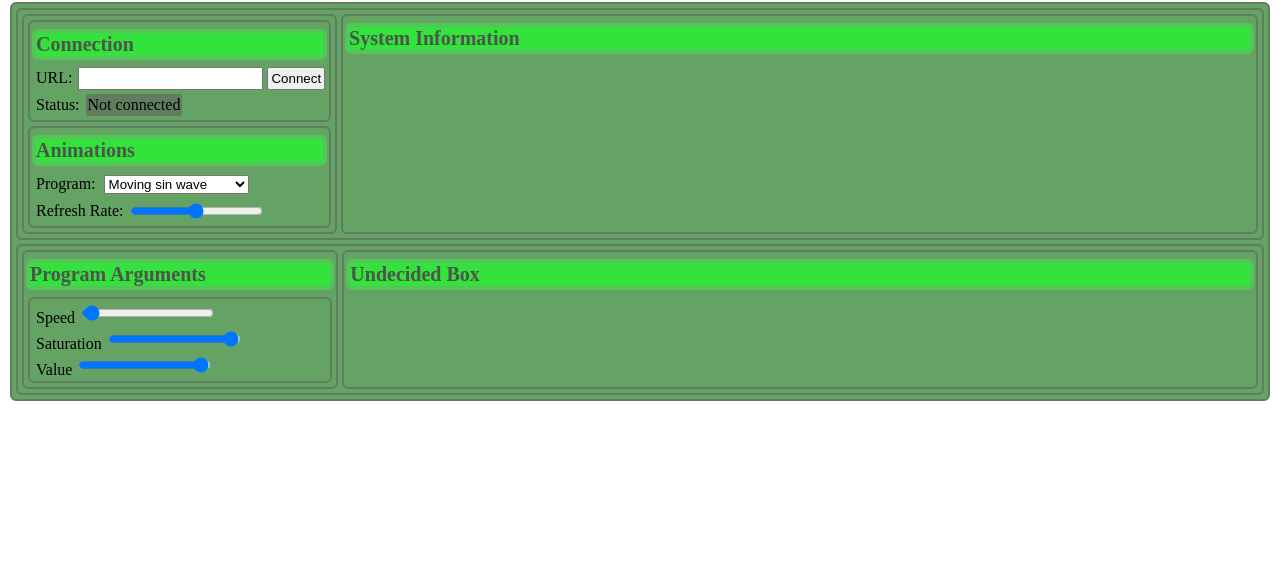
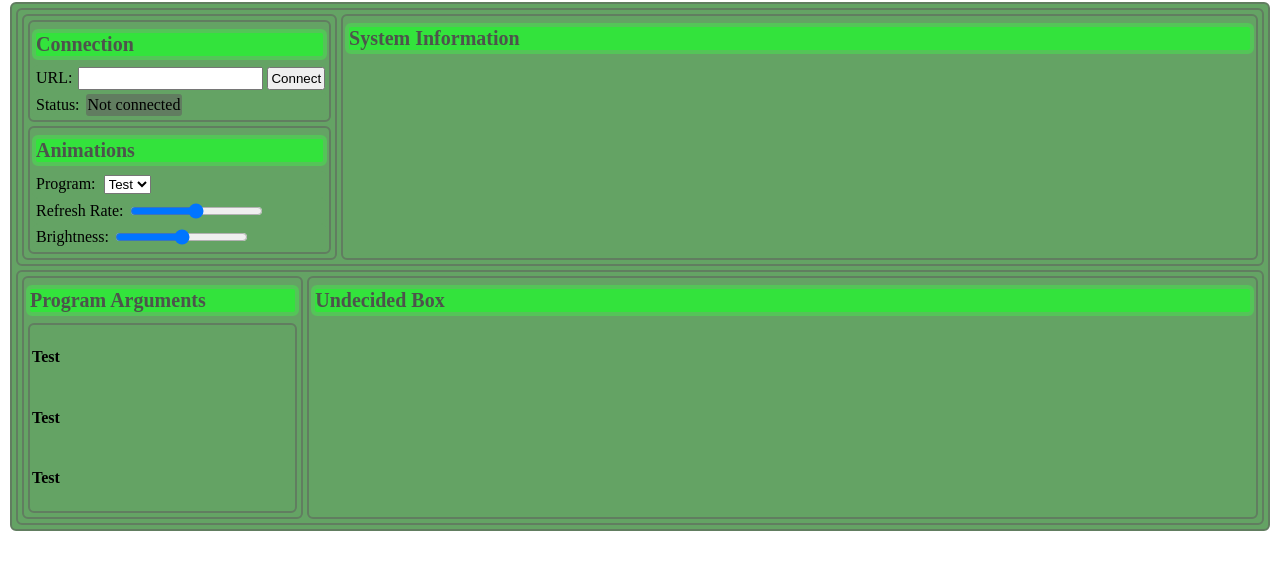
Before and after one commit to GoldSloth/pi-light-http-server, a website: page front-end/index.html in a window 1280 px wide. Shown: the part 77-646 px from the top of the page. Drawn offline with Linux system fonts and the light colour scheme.

Commit message:
Going to rewrite the JS... again

```diff
--- a/front-end/Scripts/DOMHandler.js
+++ b/front-end/Scripts/DOMHandler.js
@@ -8,9 +8,12 @@ class DOMHandler {
         // Animations box
         this.animationSelector = document.getElementById("animationSelector") // Input
         this.animationRefreshInput = document.getElementById("refreshRateSelection") // Input
+        this.brightnessInput = document.getElementById("brightnessSelection") // Input
 
         // Arguments box
         this.argumentsContainer = document.getElementById("argContainer") // Container
+
+        this.argumentFields = {}
 
         this.inputStatus = {}
 
@@ -18,6 +21,34 @@ class DOMHandler {
             "number": "range",
             "colour": "color"
         }
+
+        this.animationData = {}
+
+        this.refreshRate = 30
+        this.brightness = 255
+
+        this.refreshIsChanged = true;
+        this.brightnessIsChanged = true;
+        this.animationIsChanged = true;
+
+        this.currentAnimation = animationSelector.value
+
+        this.animationRefreshInput.addEventListener("input", function() {
+            this.refreshIsChanged = true;
+            this.refreshRate = this.animationRefreshInput.value
+        })
+
+        this.brightnessInput.addEventListener("input", function() {
+            this.brightnessIsChanged = true;
+            this.brightness = this.brightnessInput.value
+        })
+        this.brightness = this.brightnessInput.value
+
+        this.animationSelector.addEventListener("input", function() {
+            this.animationIsChanged = true
+            this.currentAnimation = this.animationSelector.value
+            this.updatePage()
+        })
     }
 
     _removeChildren(node) {
@@ -26,19 +57,23 @@ class DOMHandler {
         }
     }
 
-    _furnishAnimations(animationData) {
+    _furnishAnimations() {
+        if (!this.animationData === {}) {
             this._removeChildren(this.animationSelector)
-        for (var animation in animationData) {
+            for (var animation in this.animationData) {
                 let x = document.createElement("option")
                 x.value = animation
-            x.innerText = animationData[animation].title
+                x.innerText = this.animationData[animation].title
                 this.animationSelector.appendChild(x)
             }
         }
+    }
 
-    _furnishArguments(aData) {
+    _furnishArguments() {
+        if (!this.animationData === {}) {
             let currentAnimation = this.animationSelector.value
-        let args = aData[currentAnimation].arguments
+            let args = this.animationData[currentAnimation].arguments
+            this.argumentFields = {}
             this._removeChildren(this.argumentsContainer)
             for (const [key, value] of Object.entries(args)) {
                 let f = document.createElement("form")
@@ -46,14 +81,16 @@ class DOMHandler {
                 l.innerText = value.name
                 let i = document.createElement("input")
                 i.type = this.fieldRelations[value.type]
+                i.addEventListener("input", this.updateData)
                 if (i.type == "range") {
                     i.min = value.min
                     i.max = value.max
                     i.step = 0.001
                 }
 
-            i.value = aData[currentAnimation].defaultArgs[key]
-            console.log(aData[currentAnimation].defaultArgs[key])
+                i.value = this.animationData[currentAnimation].defaultArgs[key]
+
+                this.argumentFields[key] = i
 
                 f.appendChild(l)
                 f.appendChild(i)
@@ -62,3 +99,17 @@ class DOMHandler {
             }
         }
     }
+
+    updatePage() {
+        this._furnishAnimations()
+        this._furnishArguments()
+        this.updateData()
+    }
+
+    updateData() {
+        this.inputStatus = {}
+        for (const [key, value] in this.argumentFields) {
+            this.inputStatus[key] = value.value
+        }
+    }
+}
--- a/front-end/front-end.js
+++ b/front-end/front-end.js
@@ -70,5 +70,6 @@ let test = {
     }
 }
 
-dh._furnishAnimations(test)
-dh._furnishArguments(test)
+dh.animationData = test
+console.log(dh)
+dh.updatePage()
--- a/front-end/index.html
+++ b/front-end/index.html
@@ -37,6 +37,10 @@
 							<label for="refreshRateSelection">Refresh Rate:</label>
 							<input type="range" id="refreshRateSelection" min="0.1" max="60" step="0.1">
 						</form>
+						<form class="formBoxes">
+							<label for="brightnessSelection">Brightness:</label>
+							<input type="range" id="brightnessSelection" min="0" max="255" step="1">
+						</form>
 					</div>
 				</div>
 				<div class="verticalBoxes" id="systemInformationBox">
```
Lines whose indentation alone changed are shown as unchanged.
